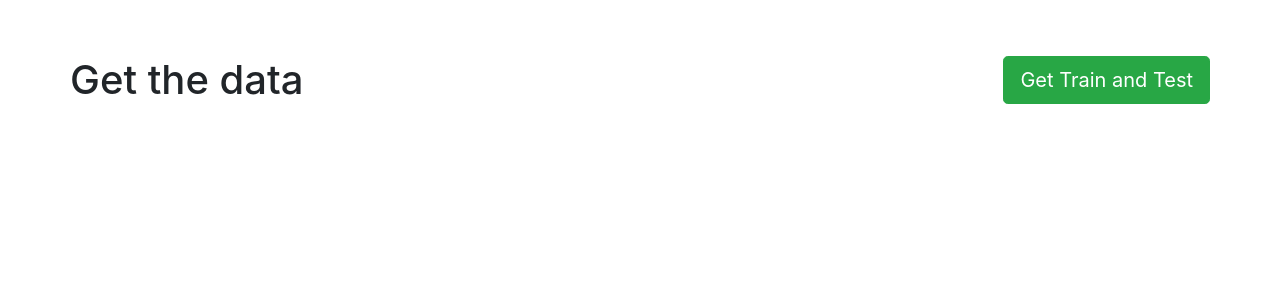
After one commit to mingot/datathon_builder, a Django app: page /data/ in a window 1280 px wide. The commit adds this page. Shown: the top 300 px of the page. Run offline with Django 3.2, Linux system fonts and the light colour scheme; parts of the project's set-up code (start-up, migrations or seed data) failed here and were passed over; some libraries are stand-ins or nearby versions.

Commit message:
uploaded necessary data

```diff
--- a/config/settings/production.py
+++ b/config/settings/production.py
@@ -56,7 +56,7 @@ SECURE_SSL_REDIRECT = env.bool("DJANGO_SECURE_SSL_REDIRECT", default=True)
 # See https://docs.djangoproject.com/en/1.6/ref/settings/#allowed-hosts
 # ALLOWED_HOSTS = env.list('DJANGO_ALLOWED_HOSTS', default=['bcndatahack.herokuapp.com'])
 ALLOWED_HOSTS = [
-'bcndatahack.herokuapp.com'
+    'bcndatahack.herokuapp.com'
 ]
 # END SITE CONFIGURATION
 
--- a/config/urls.py
+++ b/config/urls.py
@@ -11,6 +11,7 @@ from django.views import defaults as default_views
 urlpatterns = [
     url(r'^$', TemplateView.as_view(template_name='pages/home.html'), name="home"),
     url(r'^about/$', TemplateView.as_view(template_name='pages/about.html'), name="about"),
+    url(r'^data/$', TemplateView.as_view(template_name='pages/data.html'), name="data"),
     url(r'^submissions/', include("submissions.urls")),
 
     # Django Admin, use {% url 'admin:index' %}
--- a/hackathon/templates/base.html
+++ b/hackathon/templates/base.html
@@ -52,6 +52,9 @@
 
             <ul class="nav navbar-nav pull-right">
               {% if request.user.is_authenticated %}
+                <li class="nav-item">
+                  <a class="nav-link" href="{% url 'data' %}">Data</a>
+                </li>
                 <li class="nav-item">
                   <a class="nav-link" href="{% url 'list' %}">Submissions</a>
                 </li>
--- /dev/null
+++ b/hackathon/templates/pages/data.html
@@ -0,0 +1,18 @@
+{% extends "base.html" %}
+{% load staticfiles i18n %}
+
+
+
+
+{% block title %}Get the data{% endblock %}
+
+{% block content %}
+
+<div class="row">
+  <h1> Get the data </h1>
+  <hr>
+
+  <p><a class="btn btn-lg btn-success" href="{% static 'files/train_test.zip' %}" role="button">Get Train and Test</a></p>
+
+</div>
+{% endblock content %}
```
Also changed, not shown: 1 other file.
